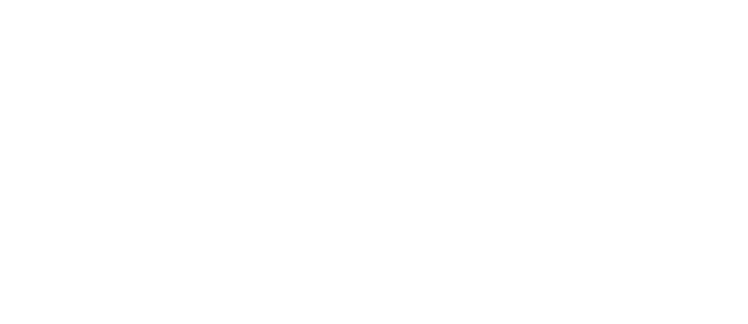
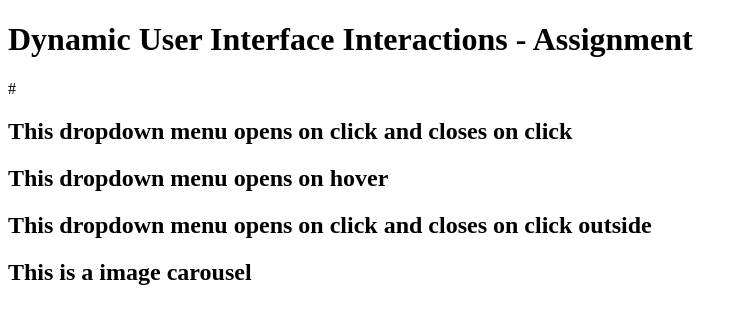
Before and after one commit to Joschi96/dropdown-image-carousel, a website built with webpack: page src/index.html in a window 1280 px wide. Shown: the whole page, without its empty margins (0-748 px from the left). Built offline with nearby package versions, Linux system fonts and the light colour scheme.

Commit message:
add initial layout of html

```diff
--- a/src/index.html
+++ b/src/index.html
@@ -3,9 +3,29 @@
   <head>
     <meta charset="UTF-8" />
     <meta name="viewport" content="width=device-width, initial-scale=1.0" />
-    <title>Webpack Template</title>
+    <title>Dynamic User Interface Interactions</title>
   </head>
   <body>
+    <h1 class="title">Dynamic User Interface Interactions - Assignment</h1>#
+
+    <div class="container">
+      <h2 class="container-title">
+        This dropdown menu opens on click and closes on click
+      </h2>
+      <h2 class="container-title">
+        This dropdown menu opens on hover
+      </h2>
+      <h2 class="container-title">
+        This dropdown menu opens on click and closes on click outside
+      </h2>
+    </div>
+
+    <div class="container">
+      <h2 class="container-title">
+        This is a image carousel
+      </h2>
+    </div>
+
     <script src="bundle.js"></script>
   </body>
 </html>
```
